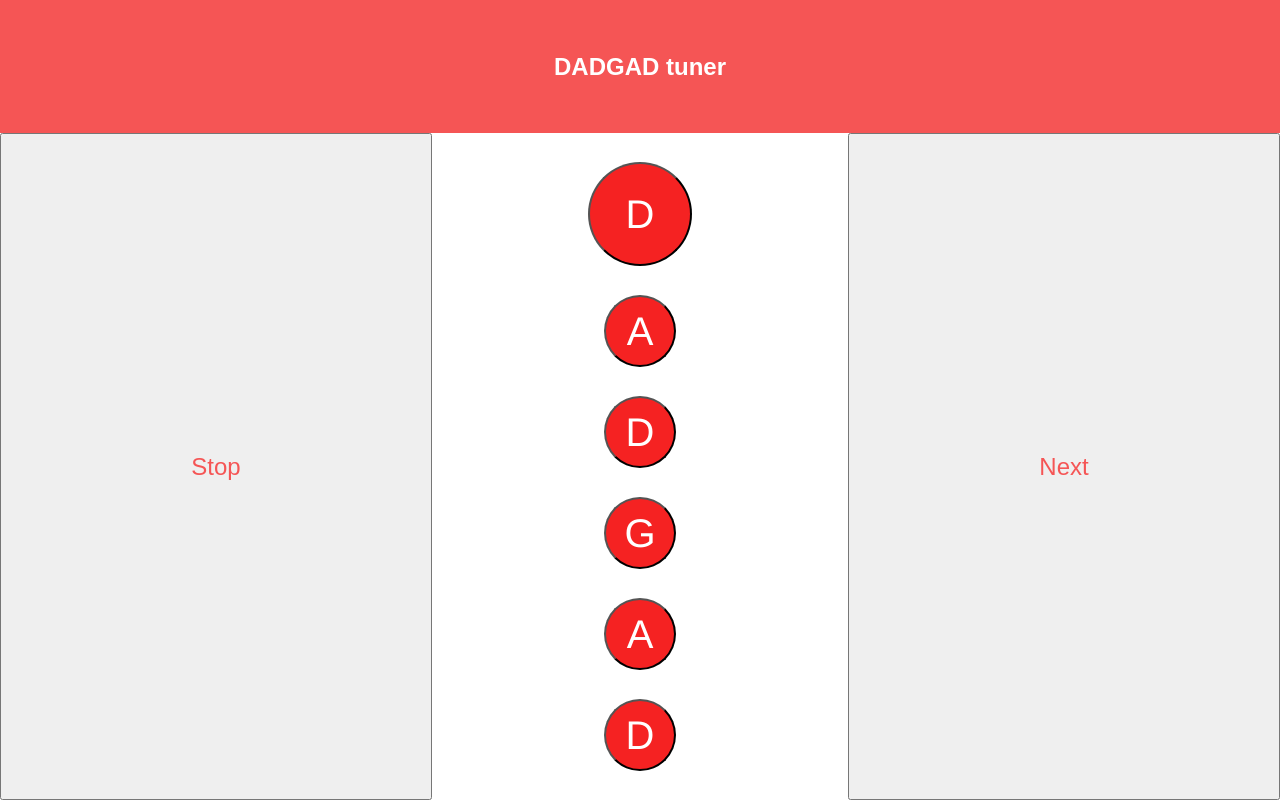
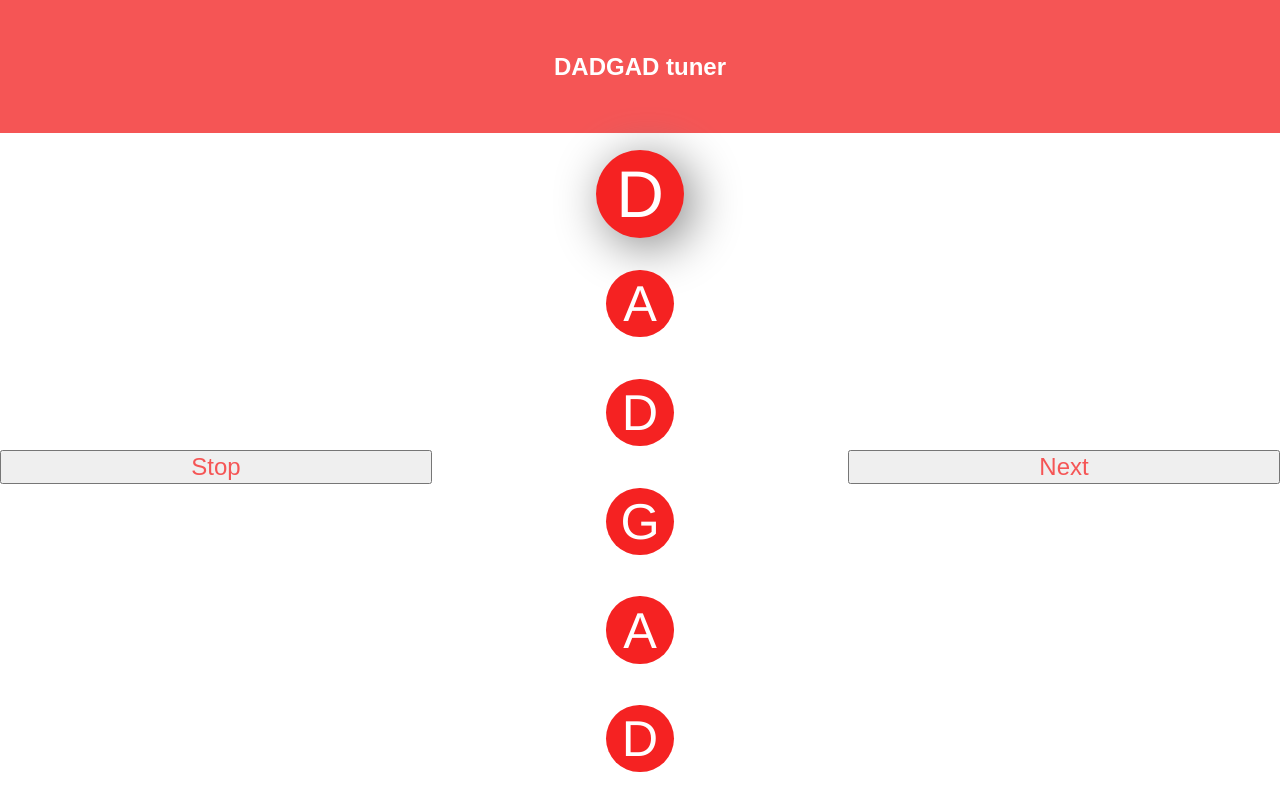
Before and after one commit to Jttpo2/dadgad-tuner, a React (Create React App) app: page / in a window 1280 px wide. Built offline with nearby package versions, Linux system fonts and the light colour scheme.

Commit message:
Better button animation. Shadows.

```diff
--- a/src/App.js
+++ b/src/App.js
@@ -15,6 +15,7 @@ class App extends Component {
   }
 
   initStrings() {
+    // let stringNames = ['D1', 'A1'];//, 'D2', 'G1', 'A2', 'D3'];
     let stringNames = ['D1', 'A1', 'D2', 'G1', 'A2', 'D3'];
     return stringNames.map((stringName) => {
       return new InstrumentString(new Note(stringName));
--- a/src/StringButton.js
+++ b/src/StringButton.js
@@ -30,24 +30,47 @@ export class StringButton extends Component {
     }
   }
 
-  const diameter = '4.5rem';
-  const activeDiameter = '6.5rem';
+  const diameter = 4.2;
+  const activeDiameter = 5.5;
+  const fontSize = diameter * 3/4;
+  const activeFontSize = activeDiameter * 3/4;
+  const transitionTime = 0.3;
+  const initialMargin = 0.2;
+  // initial margin - (width change (and/or height change)/2), so here 100px is initial margin, and the change is (100px final W/H - 10px initial W/H = 90px change, so 100px - (90px / 2 [= 45px]) = 55px)
+  const transitionedMargin = initialMargin - (activeDiameter - diameter)/2;
+  const shadowLength = 0;
+  const activeShadowLength = shadowLength + 8;
+  const blur = 0;
+  const activeBlur = 50;
+  const shadowColor = 'grey'
+
   const styles = {
     stringButton: {
       background: Constants.stringButtonColor,
       // flex: 0.07,
-      width: diameter,
-      height: diameter,
+      width: diameter + 'rem',
+      height: diameter + 'rem',
       borderRadius: '50%',
+      borderStyle: 'none',
 
-      fontSize: '2.5em',
+      fontSize: fontSize + 'em',
       color: 'white',
-      fontFamily: 'helvetica, sans-serif'
+      fontFamily: 'helvetica, sans-serif',
+
+      margin: initialMargin + 'rem',
+
+      transition: 'all ' + transitionTime + 's',
+      transformOrigin: '50% 50%',
+
+      boxShadow: shadowLength + 'px ' + shadowLength + 'px ' + blur + 'px ' + shadowColor
 
     },
     active: {
-      width: activeDiameter,
-      height: activeDiameter
+      width: activeDiameter + 'rem',
+      height: activeDiameter + 'rem',
+      margin: transitionedMargin + 'rem',
+      fontSize: activeFontSize + 'rem',
+      boxShadow: activeShadowLength + 'px ' + activeShadowLength + 'px ' + activeBlur + 'px ' + shadowColor
     }
 
   }
--- a/src/Tuner.js
+++ b/src/Tuner.js
@@ -89,17 +89,19 @@ const styles = {
     height: '100%',
     display: 'flex',
     flexFlow: 'row',
+    // justifyContent: 'space-evenly',
+    alignItems: 'center',
 
     flex: 1
   },
   stringButtonContainer: {
     // background: 'blue',
-    // height: '100%',
+    height: '98%',
 
     display: 'flex',
     flexDirection: 'column',
-    justifyContent: 'space-evenly',
-    // justifyContent: 'space-around',
+    // justifyContent: 'space-evenly',
+    justifyContent: 'space-around',
     alignItems: 'center',
     flex: 0.5
   },
```
